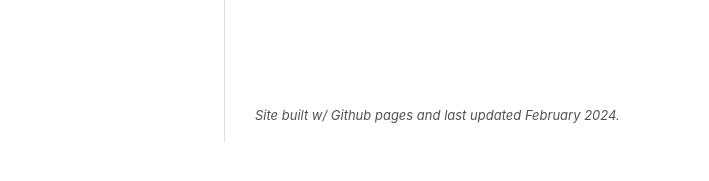
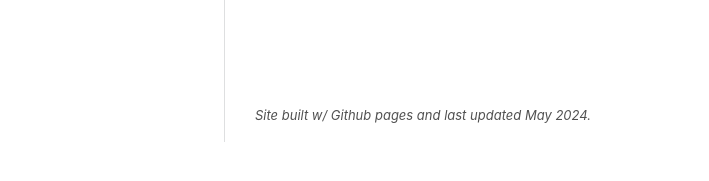
Before and after one commit to qasar/qasar.github.io, a Jekyll site: the page built from about.md, in a window 1280 px wide. Shown: the part 597-778 px from the top of the page, without its empty margins (35-744 px from the left). Built offline with Jekyll 4.4.1, drawn with Linux system fonts in a browser that asks for light colours.

Commit message:
Update about.md

```diff
--- a/about.md
+++ b/about.md
@@ -32,4 +32,4 @@
 <br>
 <br>
 <br>
-<br> <i> Site built w/ Github pages and last updated February 2024. </i>
+<br> <i> Site built w/ Github pages and last updated May 2024. </i>
```
